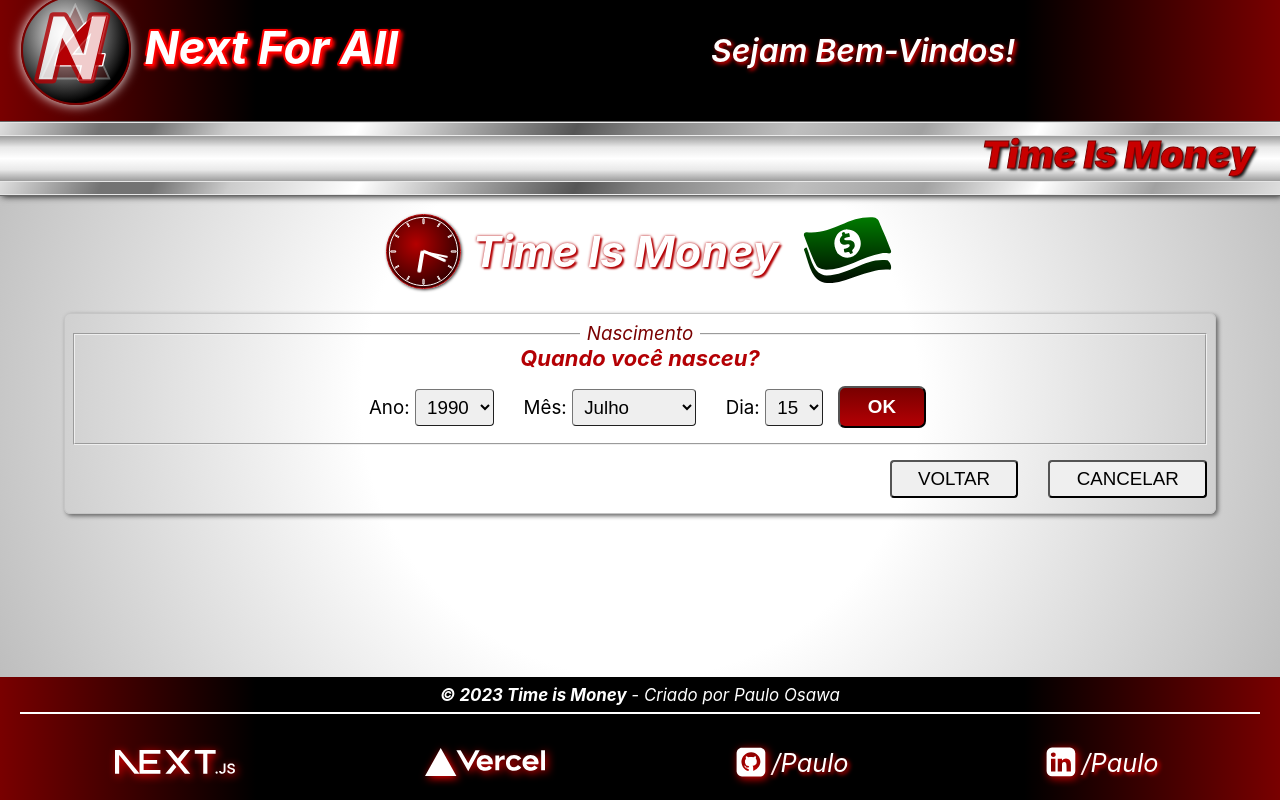
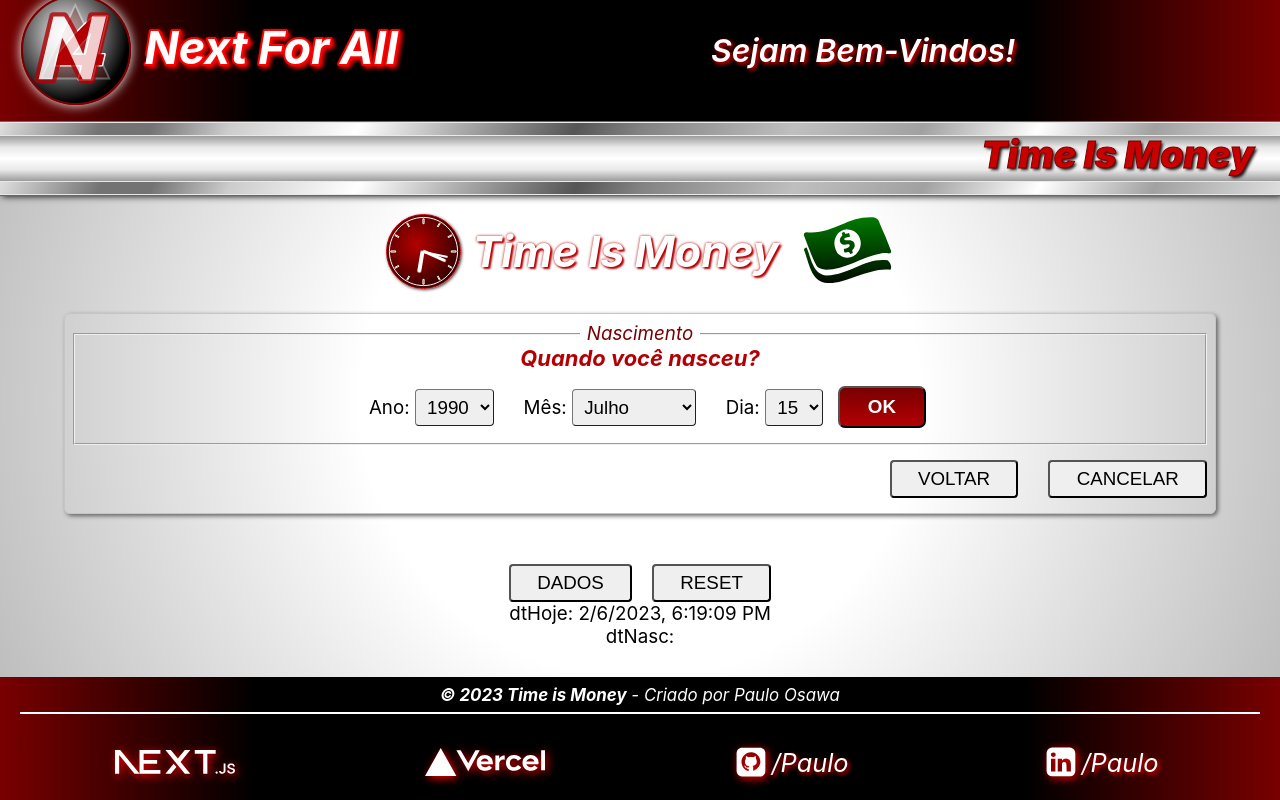
Before and after one commit to PauloOsawa/TimeIsMoney, a Next.js app: page / in a window 1280 px wide. Both pictures are taken after a click on the button "SIM". Shown: the part 21-821 px from the top of the page. Built offline with nearby package versions, Linux system fonts and the light colour scheme.

Commit message:
Adicionando funcoes debug e data

```diff
--- a/components/cpforms/CpFrmTimeMoney.jsx
+++ b/components/cpforms/CpFrmTimeMoney.jsx
@@ -117,6 +117,40 @@ export default function CpFrmTimeMoney({ hoje, hideFrm }){
 
   //#endregion ---------
 
+  //#region ------------------------------------- DEBUG ---------
+  function showDados(e, showdiv){
+    console.log('dados:', dados );
+    if(showdiv){
+      document.querySelector('.'+css.dvdads).classList.toggle(css.hidenb);
+    }
+  }
+  function strFy(data){
+    const isAr = Array.isArray(data);
+    if(!isAr || !Object.keys(data[0]).length){ return JSON.stringify(data) }
+    return data.map((v, i) => (<><br />{JSON.stringify(v)} </>));
+  }
+
+  function degubTags(){
+    return (
+      <div>
+        <div className={css.ldvtst}>
+          {/* <button onClick={ e => showUserData(e)}>userData</button> */}
+          <button onClick={showDados}>DADOS</button>
+          <button onClick={hideFrm}>RESET</button>
+        </div>
+        <div> dtHoje: {dados.dtHoje?.toLocaleString()} </div>
+        <div onClick={e => showDados(e,'e')}> dtNasc: {dados.dtNasc?.toLocaleString()} </div>
+        <div className={`${css.dvdads} ${css.hidenb}`}>
+          <h3>dados</h3>
+          {Object.keys(dados).map((k,i) => (
+            <p key={i}>{k} : {strFy(dados[k])}</p>
+          ))}
+        </div>
+      </div>
+    )
+  }
+  //#endregion ---------------------------------------------------
+
   return (
     <>
     <form name='frma' className={css.frma} onSubmit={submit} onReset={reseta}>
@@ -186,6 +220,8 @@ export default function CpFrmTimeMoney({ hoje, hideFrm }){
         <p key={i}>{r}</p>
       ))}
     </div>
+
+    {degubTags()}
     </>
   )
 }
--- a/components/cpforms/CpTbMoney.jsx
+++ b/components/cpforms/CpTbMoney.jsx
@@ -73,7 +73,7 @@ export default function CpTbMoney({ title, valores, setaVals, voltar, fecha }) {
   return (
     <div className={css.dvmoney}>
       <h3>MEUS {title}</h3>
-      <p>Adicione Todos os {title} que deseja calcular, seja por dia, mês ou ano!</p>
+      <p>Adicione Todos os <b>{title}</b> que deseja calcular, seja por dia, mês ou ano!</p>
       <p className={`${css.pmsg} ${css.hiden}`} ref={pmsg}></p>
       <table className={css.tbmoney}>
         <thead>
--- a/hooks/useTimeMoney.js
+++ b/hooks/useTimeMoney.js
@@ -10,17 +10,31 @@ export default function useTimeMoney(hoje) {
   }
 
   const [dados, setDados] = useState({ ...userdata});
+
+  //#region ======================================== DATE AND PRICE HELPERS
+  const arDiasMeses = [31, 28, 31, 30, 31, 30, 31, 31, 30, 31, 30, 31]
   const mesesMaxDays = [ 0, 2, 4, 6, 7, 9, 11 ]
+  const mesesMinDays = [ 1, 3, 5, 8, 10 ]
   const diasSemana = [ 'Domingo', 'Segunda', 'Terça', 'Quarta', 'Quinta', 'Sexta', 'Sábado' ]
   const meses = [
     'Janeiro', 'Fevereiro', 'Março', 'Abril', 'Maio', 'Junho', 'Julho',
     'Agosto', 'Setembro', 'Outubro', 'Novembro', 'Dezembro'
   ]
 
-  //#region ======================================== DATE HELPERS
+  const ehBisexto = ano => ano % 4 === 0;
+  const isFevBi = (mes, ano) => (mes === 1 && ano % 4 === 0) ? 1 : 0;
+
+  const getQtdAnosBis = (ano, qtanos) => {
+    let qtdAnosbis = ehBisexto(ano) ? 1 : 0;
+    const absQtanos = Math.abs(qtanos);
+    qtdAnosbis += parseInt(absQtanos/4);
+    if (((ano % 4) + (absQtanos % 4)) > 3) {  qtdAnosbis++; }
+    return qtdAnosbis;
+  }
+
   const getDiasNoMes = (mes, ano) => {
-    if (mes === 1) {  return (ano % 4 === 0) ? 29 : 28; }
-    return mesesMaxDays.includes(mes) ? 31 : 30;
+    if (mes === 1) { return (ano % 4 === 0) ? 29 : 28; }
+    return mesesMinDays.includes(mes) ? 30 : 31;
   }
 
   const getNumDays = (ms) => {
@@ -28,6 +42,8 @@ export default function useTimeMoney(hoje) {
     // console.log('totDays = ', totDays );
     return (totDays);
   }
+
+  const fxPrc = (p) => parseFloat(p.toFixed(2));
   //#endregion =======================================
 
   const setgastos = (gastos) => { setDados({...dados, gastos: gastos}); }
```
